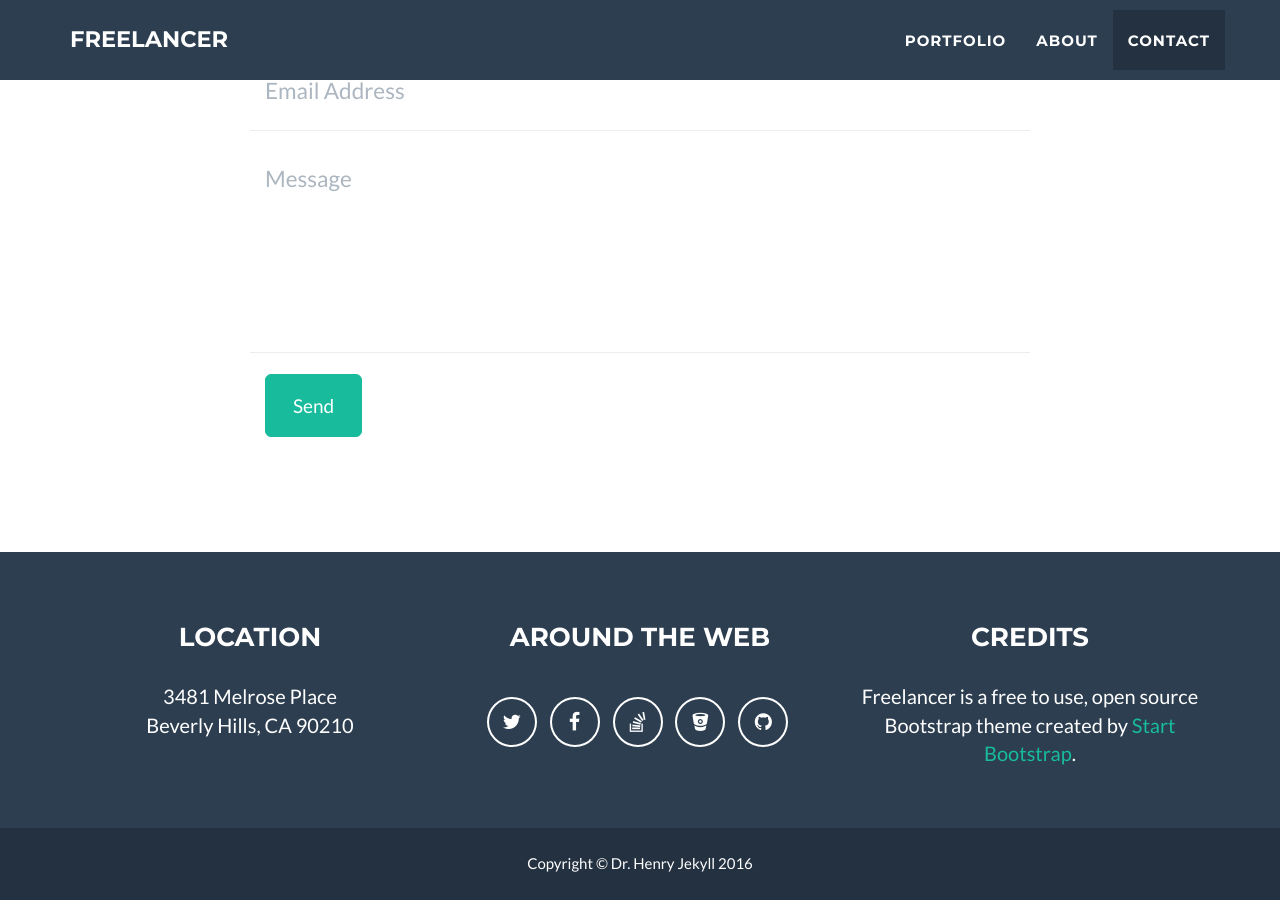
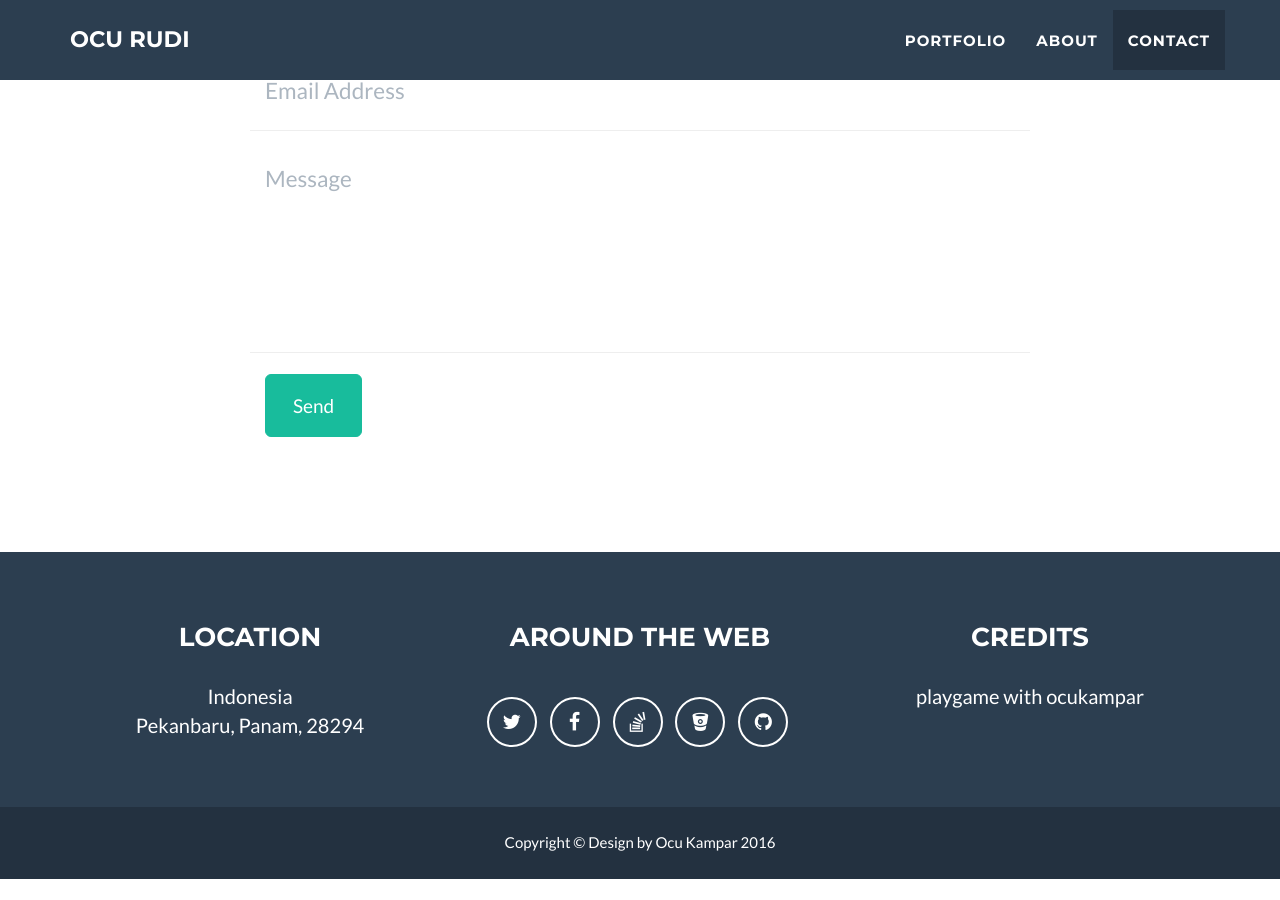
Before and after one commit to ocurudi/ocurudi.github.io, a Jekyll site: the page built from index.html, in a window 1280 px wide and 900 px high, scrolled down 2318 px. Built offline with Jekyll 4.4.1, drawn with Linux system fonts in a browser that asks for light colours; after the commit the page ends 3197 px from its top, so only the background shows below that; some of the changed text lies outside the part shown.

Commit message:
Merge remote-tracking branch 'origin/master'
# Conflicts:
#	_includes/about.html

```diff
--- a/_config.yml
+++ b/_config.yml
@@ -1,10 +1,10 @@
 # Site settings
-title: Freelancer
-email: your-email@domain.com
-url: https://example.github.io
+title: Ocu Rudi
+email: rkurniawan300@gmail.com
+url: https://curudi.github.io/
 description: "Write an awesome description for your new site here. You can edit this line in _config.yml. It will appear in your document head meta (for Google search results) and in your feed.xml site description."
-skills: "Web Developer - Graphic Artist - User Experience Designer"
-meta_author: LastName FirstName
+skills: "Web Developer & Gamers"
+meta_author: Kurniawan Rudi
 
 # Google webmaster tools
 google_verify:
@@ -31,7 +31,7 @@ color:
 
 # Footer settings
 footer:
-  copyright: Dr. Henry Jekyll
+  copyright: Design by Ocu Kampar
   location: Location
   social: Around the Web
   credits: Credits
@@ -39,23 +39,23 @@ footer:
 # Social networks usernames (many more available: google-plus, flickr, dribbble, pinterest, instagram, tumblr, linkedin, etc.)
 social:
   - title: twitter
-    url: http://twitter.com/jekyllrb
+    url: http://twitter.com/rudi
   - title: facebook
     url:
   - title: stack-overflow
-    url: http://stackoverflow.com/questions/tagged/jekyll
+    url: http://stackoverflow.com/questions/tagged/rudi
   - title: bitbucket
-    url: http://bitbucket.org/jekyll
+    url: http://bitbucket.org/rudi
   - title: github
-    url: http://github.com/jekyll
+    url: http://github.com/rudi
 
 # Postal address (add as many lines as necessary)
 address:
-  - line: 3481 Melrose Place
-  - line: Beverly Hills, CA 90210
+  - line: Indonesia
+  - line: Pekanbaru, Panam, 28294
 
 # Credits content
-credits: 'Freelancer is a free to use, open source Bootstrap theme created by <a href="http://startbootstrap.com">Start Bootstrap</a>.'
+credits: 'playgame with ocukampar'
 
 # Build settings
 markdown: kramdown
```
